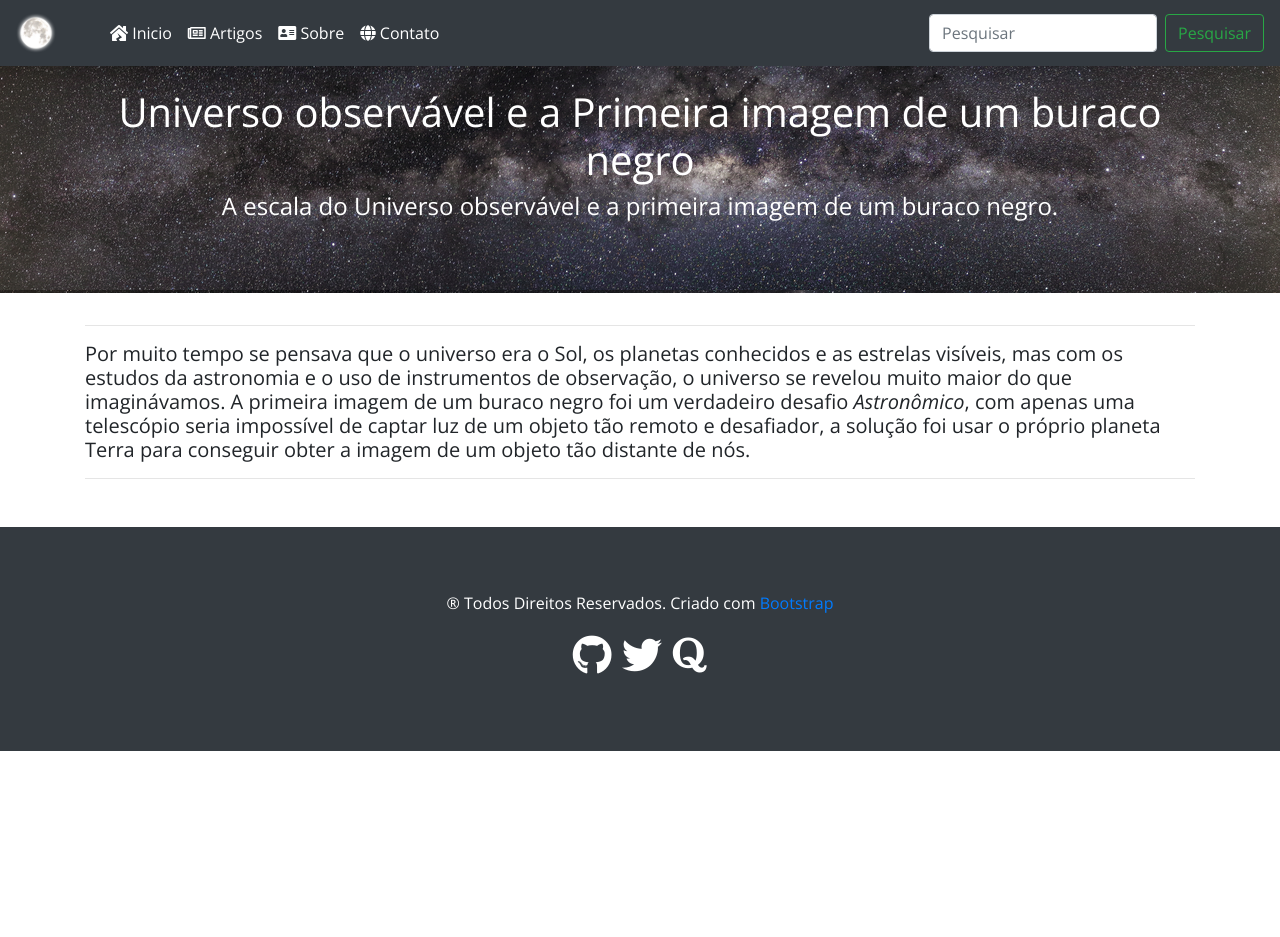
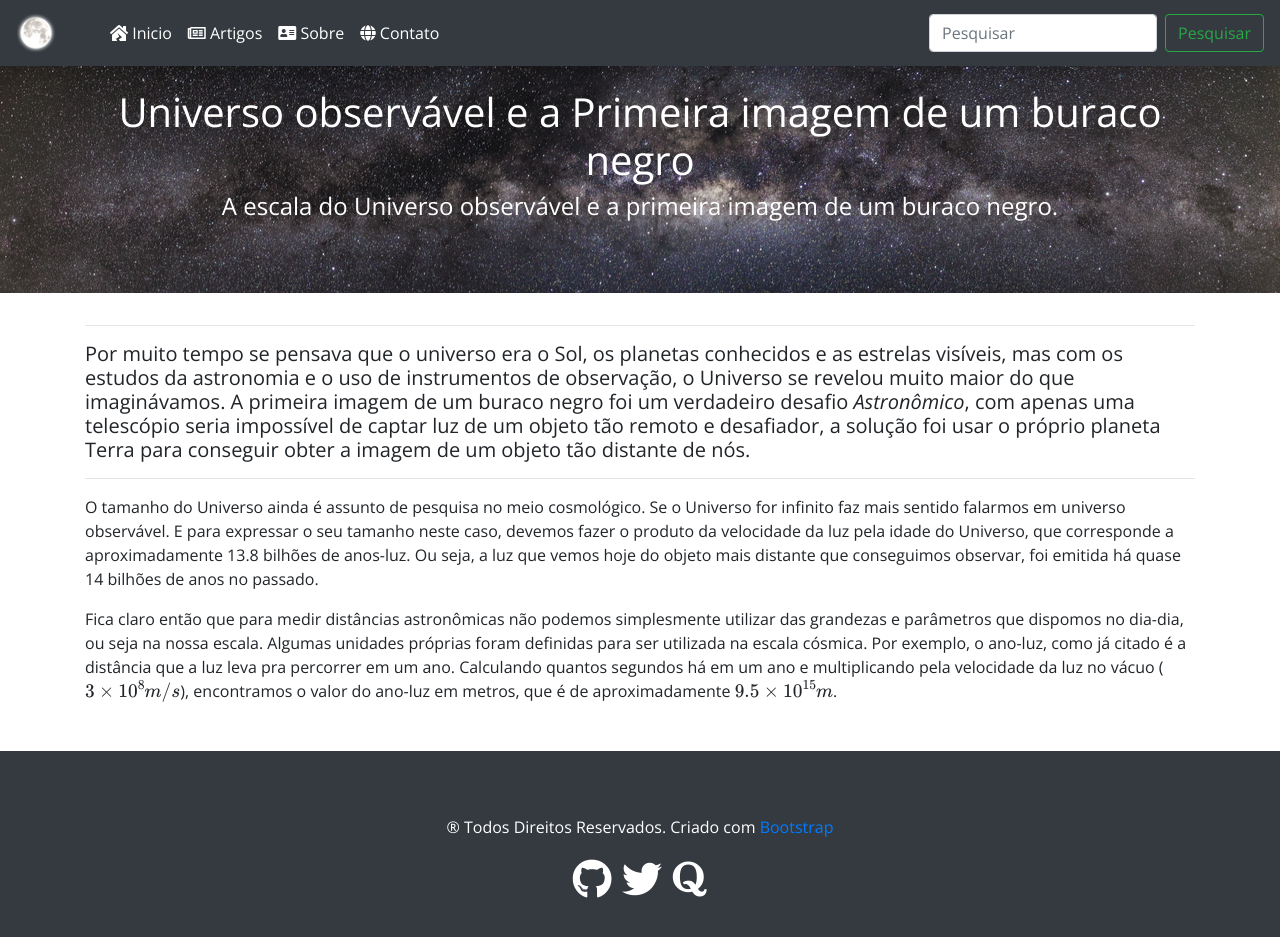
Before and after one commit to sidereus-nuncius/sidereus-nuncius.github.io, a Jekyll site: the page built from _posts/2022-01-12-tamanho-universo.md, in a window 1280 px wide and 975 px high. Shown: the top 937 px of the window. Built offline with Jekyll 4.4.1, drawn with Linux system fonts in a browser that asks for light colours; nearby versions of some CDN libraries; formulas are drawn with MathJax 3.

Commit message:
editing3

```diff
--- a/_posts/2022-01-12-tamanho-universo.md
+++ b/_posts/2022-01-12-tamanho-universo.md
@@ -13,5 +13,9 @@ tags:
 ---
 
 * * *
-<h5>Por muito tempo se pensava que o universo era o Sol, os planetas conhecidos e as estrelas visíveis, mas com os estudos da astronomia e o uso de instrumentos de observação, o universo se revelou muito maior do que imaginávamos. A primeira imagem de um buraco negro foi um verdadeiro desafio <i>Astronômico</i>, com apenas uma telescópio seria impossível de captar luz de um objeto tão remoto e desafiador, a solução foi usar o próprio planeta Terra para conseguir obter a imagem de um objeto tão distante de nós.</h5>
+<h5>Por muito tempo se pensava que o universo era o Sol, os planetas conhecidos e as estrelas visíveis, mas com os estudos da astronomia e o uso de instrumentos de observação, o Universo se revelou muito maior do que imaginávamos. A primeira imagem de um buraco negro foi um verdadeiro desafio <i>Astronômico</i>, com apenas uma telescópio seria impossível de captar luz de um objeto tão remoto e desafiador, a solução foi usar o próprio planeta Terra para conseguir obter a imagem de um objeto tão distante de nós.</h5>
 * * *
+
+O tamanho do Universo ainda é assunto de pesquisa no meio cosmológico. Se o Universo for infinito faz mais sentido falarmos em universo observável. E para expressar o seu tamanho neste caso, devemos fazer o produto da velocidade da luz pela idade do Universo, que corresponde a aproximadamente 13.8 bilhões de anos-luz. Ou seja, a luz que vemos hoje do objeto mais distante que conseguimos observar, foi emitida há quase 14 bilhões de anos no passado.
+
+Fica claro então que para medir distâncias astronômicas não podemos simplesmente utilizar das grandezas e parâmetros que dispomos no dia-dia, ou seja na nossa escala. Algumas unidades próprias foram definidas para ser utilizada na escala cósmica. Por exemplo, o ano-luz, como já citado é a distância que a luz leva pra percorrer em um ano. Calculando quantos segundos há em um ano e multiplicando pela velocidade da luz no vácuo ($3\times 10^8 m/s$), encontramos o valor do ano-luz em metros, que é de aproximadamente $9.5\times 10^{15}m$.
```
Also changed, not shown: assets/img/skell/corona.jpg (added), 3 other files.
